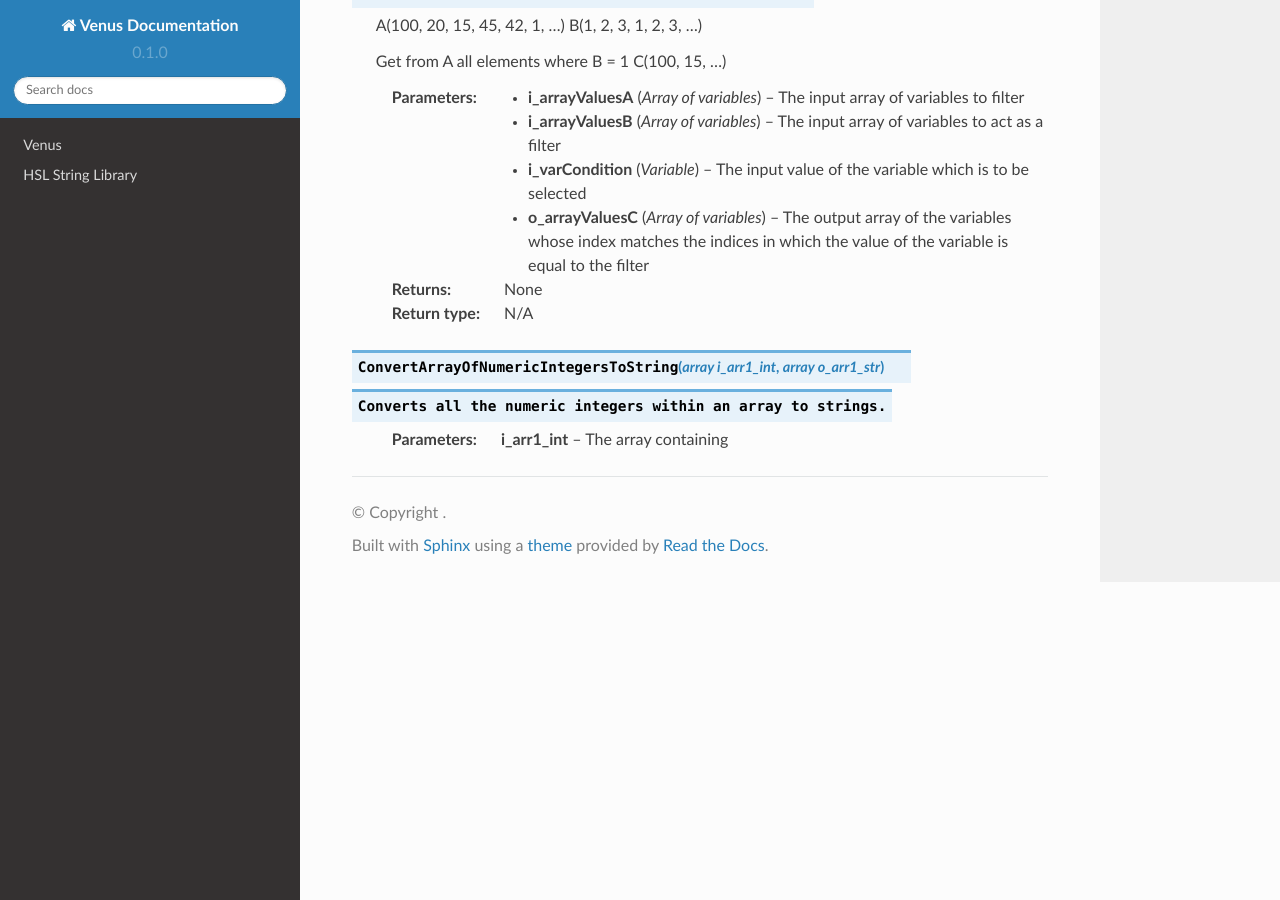
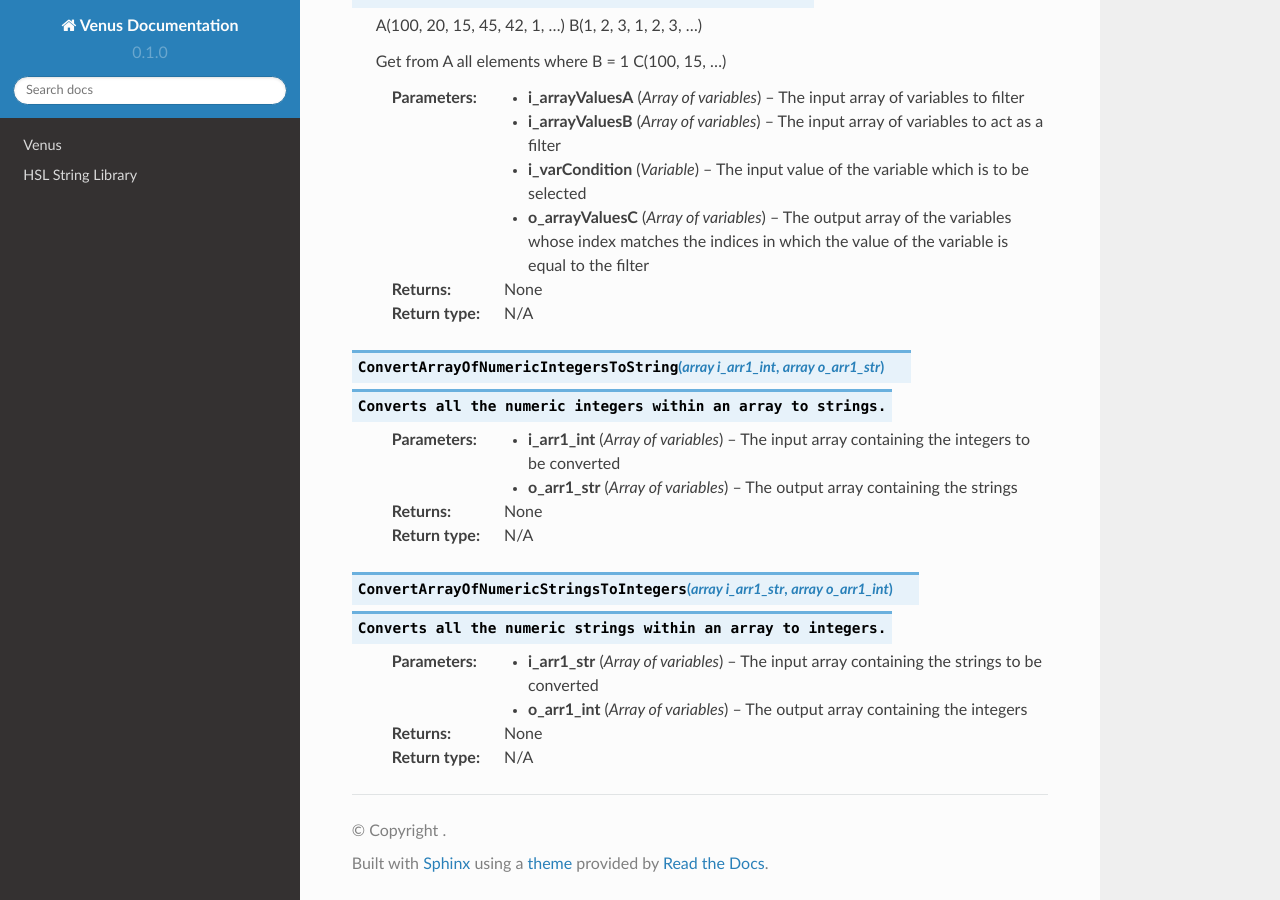
Before and after one commit to theonetruenerd/VenusLibraryDocumentation, a Sphinx documentation site: the page built from docs/source/ArrayTools.rst, in a window 1280 px wide and 900 px high, scrolled down 1122 px. Built offline with Sphinx 7.4.7 and the Read the Docs theme 2.0.0, drawn with Linux system fonts in a browser that asks for light colours.

Commit message:
Update ArrayTools.rst

```diff
--- a/docs/source/ArrayTools.rst
+++ b/docs/source/ArrayTools.rst
@@ -58,4 +58,19 @@ The ArrayTools library provides the following functions:
 .. py:function:: ConvertArrayOfNumericIntegersToString(array i_arr1_int, array o_arr1_str)
   Converts all the numeric integers within an array to strings.
 
-  :param i_arr1_int: The array containing
+  :param i_arr1_int: The input array containing the integers to be converted
+  :param o_arr1_str: The output array containing the strings
+  :type i_arr1_int: Array of variables
+  :type o_arr1_str: Array of variables
+  :return: None
+  :rtype: N/A
+
+.. py:function:: ConvertArrayOfNumericStringsToIntegers(array i_arr1_str, array o_arr1_int)
+  Converts all the numeric strings within an array to integers.
+
+  :param i_arr1_str: The input array containing the strings to be converted
+  :param o_arr1_int: The output array containing the integers
+  :type i_arr1_str: Array of variables
+  :type o_arr1_int: Array of variables
+  :return: None
+  :rtype: N/A
```
